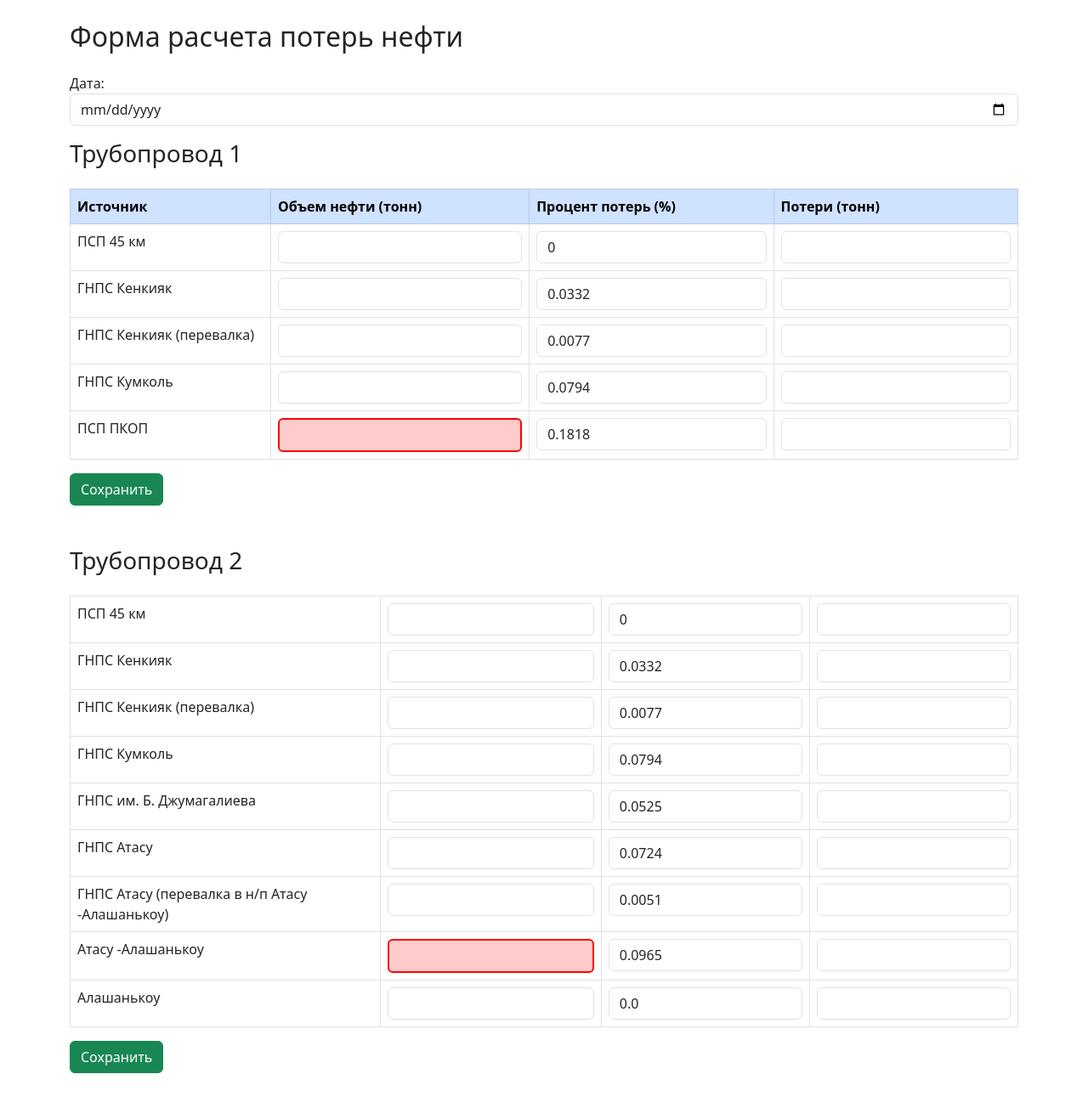
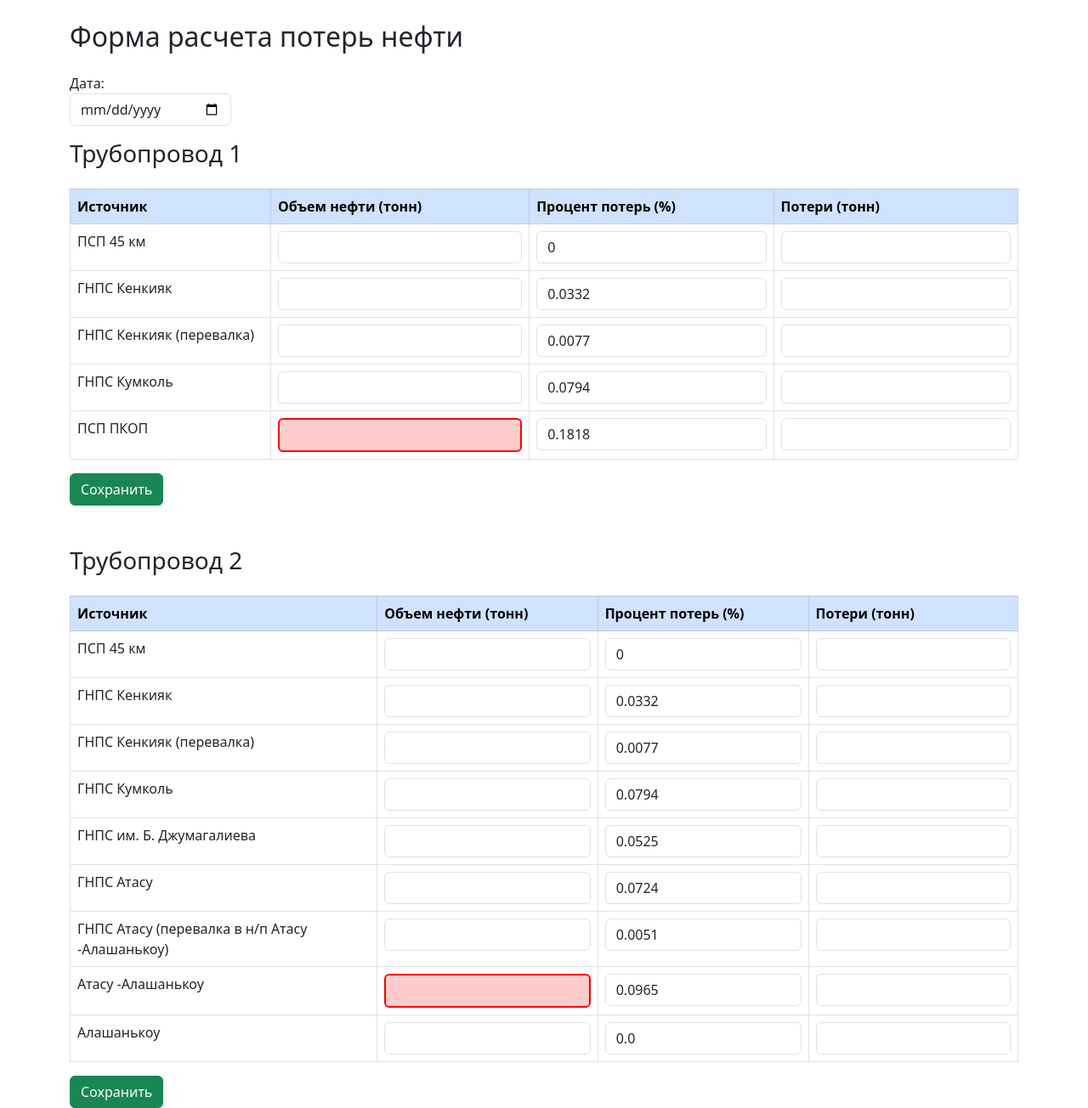
Before and after one commit to Deimos2077/MapOil, a PHP site: page /calculator.php in a window 1280 px wide. Shown: the whole page at 85% size. Before the commit the page ends 1263 px from the top, so only its background shows below. Run offline with PHP 8.4, Linux system fonts and the light colour scheme.

Commit message:
map date mayby bootstrap

```diff
--- a/calculator.php
+++ b/calculator.php
@@ -10,6 +10,9 @@
             background-color: #ffcccc !important;
             border: 2px solid red;
             font-weight: bold;
+        }
+        #date-input{
+            width: 17%;
         }
     </style>
     <script>
@@ -57,14 +60,19 @@
 
             let previousId = lastVolumeId;
             let sources = pipelineId === "1"
-            ? ["kumkol", "kenkiyak-transfer", "kenkiyak", "psp45"]
-            : ["atasu-transfer", "atasu", "dzhumagalieva", "kumkol", "kenkiyak-transfer", "kenkiyak", "psp45"];
+                ? ["kumkol", "kenkiyak-transfer", "kenkiyak", "zhanazhol-result", "psp45"]
+                : ["atasu-transfer", "atasu", "dzhumagalieva", "kumkol", "kenkiyak-transfer", "kenkiyak", "zhanazhol-result", "psp45"];
 
             for (let source of sources) {
                 let calculatedVolume = calculateLoss(previousId, pipelineId);
                 document.getElementById(`volume-${source}-${pipelineId}`).value = calculatedVolume;
                 previousId = source;
             }
+
+            // Calculate Жанажол result
+            let zhanazholInput = parseFloat(document.getElementById(`volume-zhanazhol-input-${pipelineId}`).value) || 0;
+            let psp45 = parseFloat(document.getElementById(`volume-psp45-${pipelineId}`).value) || 0;
+            document.getElementById(`volume-zhanazhol-result-${pipelineId}`).value = zhanazholInput - psp45;
         }
 
         document.addEventListener("DOMContentLoaded", function () {
@@ -129,6 +137,14 @@
 
     <h3 class="mb-4 mt-5">Трубопровод 2</h3>
     <table class="table table-bordered">
+    <thead>
+            <tr class="table-primary">
+                <th>Источник</th>
+                <th>Объем нефти (тонн)</th>
+                <th>Процент потерь (%)</th>
+                <th>Потери (тонн)</th>
+            </tr>
+        </thead>
         <tbody>
         <tr>
                 <td>ПСП 45 км</td>
```
Lines whose indentation alone changed are shown as unchanged.
